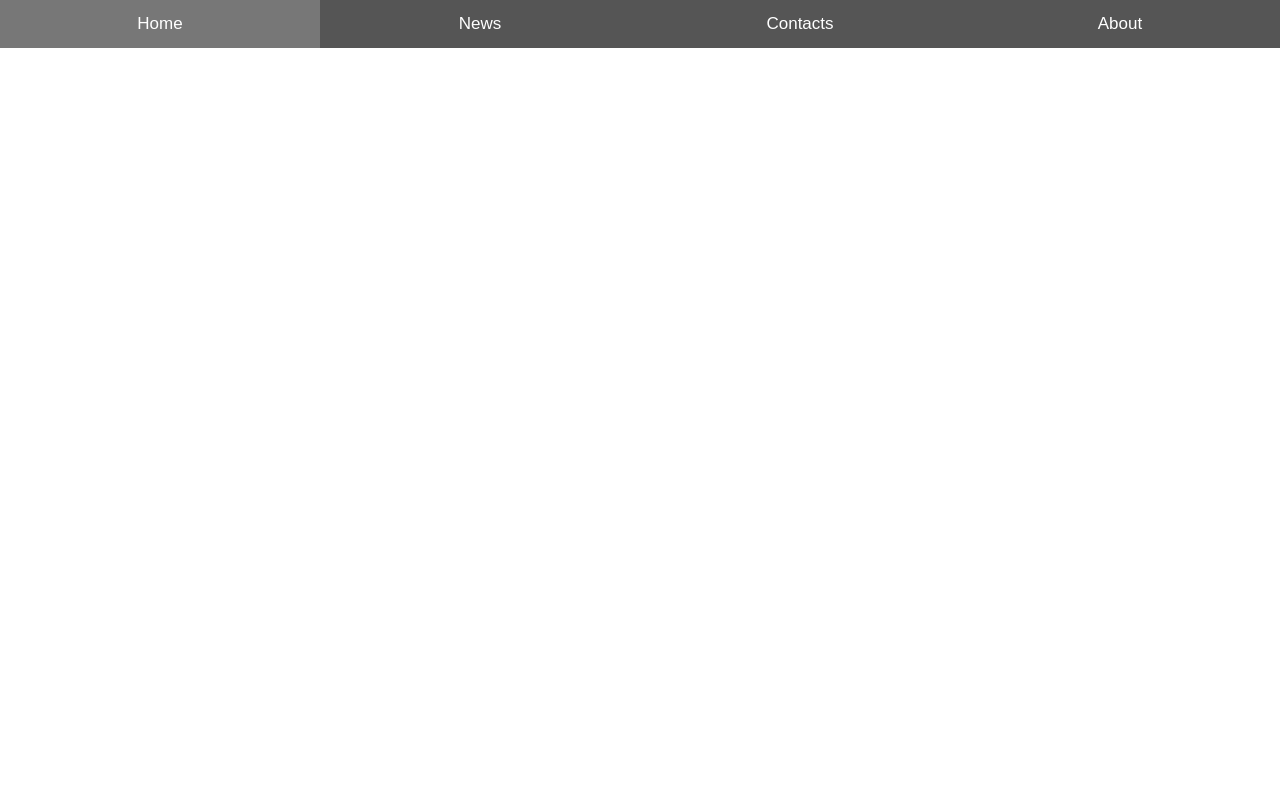
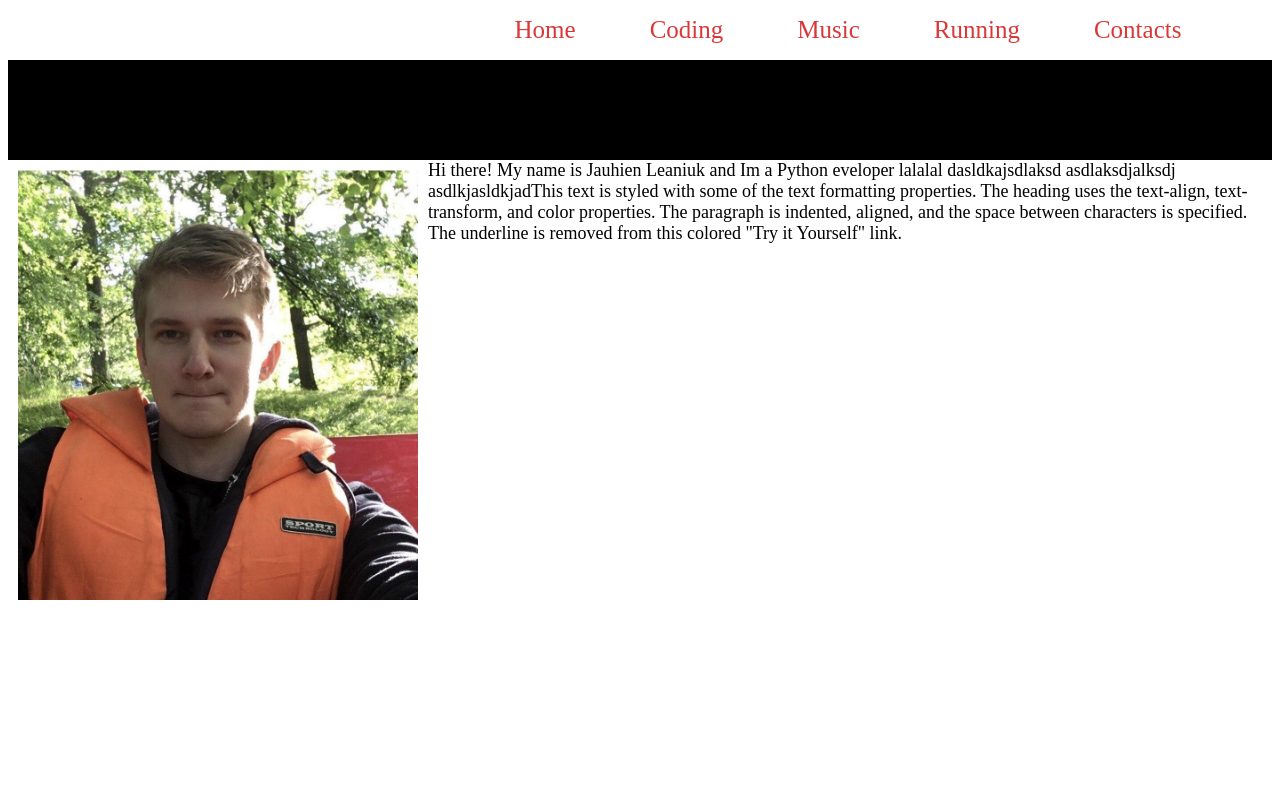
Before and after one commit to UngeheurenUngeziefer/JauhienLeaniuk, a Flask app: page / in a window 1280 px wide; the page is wider, and only the part inside the window is pictured. Run offline with Flask 2, Linux system fonts and the light colour scheme.

Commit message:
header added

```diff
--- a/home_page.py
+++ b/home_page.py
@@ -2,15 +2,30 @@ from flask import Flask, url_for, render_template
 app = Flask(__name__)
 
 @app.route('/')
-def home_page(name=None):
-	return render_template('home_page.html', name=name)
+def home(name=None):
+	return render_template('home.html', name=home)
 
-@app.route('/my_projects')
-def hello_world():
-    return 'Here projects!'
+@app.route('/coding')
+def coding():
+    return render_template('coding.html', name=coding)
+
+@app.route('/music')
+def music():
+    return render_template('music.html', name=music)
+
+@app.route('/running')
+def running():
+    return render_template('running.html', name=running)
+
+@app.route('/contacts')
+def contacts():
+    return render_template('contacts.html', name=contacts)
+
 
 with app.test_request_context():
-    url_for('home_page')
-    url_for('hello_world')
+    url_for('home')
+    url_for('coding')
+    url_for('music')
+    url_for('running')
+    url_for('contacts')
     url_for('static', filename='style.css')
-    url_for('static', filename='menu.js')
--- a/static/menu.js
+++ /dev/null
@@ -1,25 +0,0 @@
-function openPage(pageName, elmnt, color) {
-  var i, tabcontent, tablinks;
-  tabcontent = document.getElementsByClassName("tabcontent");
-  // Проходит итераций столько сколько существует табконтентов и прячет их
-  for (i = 0; i < tabcontent.length; i++) {
-    tabcontent[i].style.display = "none";
-  }
-
-  // Remove the background color of all tablinks/buttons
-  // прячет все цвета всех элементов
-  tablinks = document.getElementsByClassName("tablink");
-  for (i = 0; i < tablinks.length; i++) {
-    tablinks[i].style.backgroundColor = "";
-  }
-
-  // Show the specific tab content
-  // Показывает контент
-  document.getElementById(pageName).style.display = "block";
-
-  // Add the specific color to the button used to open the tab content
-  elmnt.style.backgroundColor = color;
-}
-
-// Get the element with id="defaultOpen" and click on it
-document.getElementById("defaultOpen").click();
--- a/static/style.css
+++ b/static/style.css
@@ -1,36 +1,58 @@
-/* Set height of body and the document to 100% to enable "full page tabs" */
-body, html {
-  height: 100%;
-  margin: 0;
-  font-family: Arial;
+body {
+  background: white;
 }
 
-/* Style tab links */
-.tablink {
-  background-color: #555;
-  color: white;
-  float: left;
-  border: none;
-  outline: none;
-  cursor: pointer;
-  padding: 14px 16px;
-  font-size: 17px;
-  width: 25%;
+text {
+  font-size: 18px;
+  font-family: PT Sans;
+  color: black;
+  }
+
+.black_block {
+  background: black;
+  height: 100px;
+  width: 100%;
+  margin: 0;
+  padding: 0;
 }
 
-.tablink:hover {
-  background-color: #777;
+.leftimg {
+  float:left; /* Выравнивание по левому краю */
+  margin: 10px 10px 10px 10px; /* Отступы вокруг картинки */
 }
 
-/* Style the tab content (and add height:100% for full page content) */
-.tabcontent {
-  color: white;
-  display: none;
-  padding: 100px 20px;
-  height: 100%;
+
+/* стили для верхних кнопок, подчёркивание, смена цвета */
+a {
+    color: #da3838;
+    text-decoration: none;
+    font-size: 25px;
+    font-family: Chalet NewYorkNineteenEighty;
+    padding: 5px;
+    padding-top: 0px;
+
+    background-image: linear-gradient(currentColor, currentColor);
+    background-position: 0% 100%;
+    background-repeat: no-repeat;
+    background-size: 0% 2px;
+    transition: background-size .3s;
 }
 
-#Home {background-color: red;}
-#News {background-color: green;}
-#Contacts {background-color: blue;}
-#About {background-color: orange;}
+a:hover, a:focus {
+    background-size: 100% 2px;
+    color: #de8181;
+}
+
+/* выравнивание верхних кнопок по ширине экрана */
+ul {
+  align-content: center;
+  text-align: center;
+  width: 200vh;
+}
+
+ul li  {
+  display: inline-block;
+  text-align: center;
+  padding-left: 30px;
+  padding-right: 30px;
+}
--- /dev/null
+++ b/templates/coding.html
@@ -0,0 +1,4 @@
+{% include 'header.html' %}
+<body>
+	Coding here
+</body>
--- /dev/null
+++ b/templates/contacts.html
@@ -0,0 +1,4 @@
+{% include 'header.html' %}
+<body>
+	Contacts here
+</body>
--- /dev/null
+++ b/templates/header.html
@@ -0,0 +1,20 @@
+<!DOCTYPE html>
+<html>
+  <head>
+    <meta charset="utf-8">
+    <meta name="viewport" content="width=device-width">
+    <title>Jauhien.Leaniuk</title>
+    <link rel="stylesheet" href="{{ url_for('static', filename='style.css') }}" />
+	    <ul>
+	        <li><a href='{{ url_for("home") }}'>Home</a></li>
+	        <li><a href='{{ url_for("coding") }}'>Coding</a></li>
+	        <li><a href='{{ url_for("music") }}'>Music</a></li>
+	        <li><a href='{{ url_for("running") }}'>Running</a></li>
+	        <li><a href='{{ url_for("contacts") }}'>Contacts</a></li>
+		</ul>
+
+  </head>
+  <body>
+	<div class='black_block'></div>
+  </body>
+</html>
--- /dev/null
+++ b/templates/home.html
@@ -0,0 +1,7 @@
+{% include 'header.html' %}
+<body>
+	<title>About Me</title>
+	<img src="{{ 'static/photo.jpg' }}" alt="my photo" height=430 width=400 class='leftimg'>
+	<text>Hi there! My name is Jauhien Leaniuk and Im a Python eveloper lalalal
+	dasldkajsdlaksd asdlaksdjalksdj asdlkjasldkjadThis text is styled with some of the text formatting properties. The heading uses the text-align, text-transform, and color properties. The paragraph is indented, aligned, and the space between characters is specified. The underline is removed from this colored "Try it Yourself" link.</text>
+</body>
--- a/templates/home_page.html
+++ /dev/null
@@ -1,37 +0,0 @@
-<!DOCTYPE html>
-<html lang="en-US">
-<head>
-    <meta charset="UTF-8">
-    <meta name="viewport" content="width=device-width, initial-scale=1">
-	<link href="/static/style.css" rel="stylesheet">
-	<script src="/static/menu.js"></script>
-    <title>Today's Date</title>
-</head>
-<body>
-<button class="tablink" onclick="openPage('Home', this, 'red')">Home</button>
-<button class="tablink" onclick="openPage('News', this, 'green')" id="defaultOpen">News
-</button>
-<button class="tablink" onclick="openPage('Contacts', this, 'blue')">Contacts</button>
-<button class="tablink" onclick="openPage('About', this, 'orange')">About</button>
-
-<div id="Home" class="tabcontent">
-  <h3>Home</h3>
-  <img src="/static/logo.png">
-  <p>Home is where the heart is..</p>
-</div>
-
-<div id="News" class="tabcontent">
-  <h3>News</h3>
-  <p>Some news this fine day!</p>
-</div>
-
-<div id="Contacts" class="tabcontent">
-  <h3>Contacts</h3>
-  <p>Get in touch, or swing by for a cup of coffee.</p>
-</div>
-
-<div id="About" class="tabcontent">
-  <h3>About</h3>
-  <p>Who we are and what we do.</p>
-</div>
-</body>
--- /dev/null
+++ b/templates/music.html
@@ -0,0 +1,4 @@
+{% include 'header.html' %}
+<body>
+	Music
+</body>
--- /dev/null
+++ b/templates/running.html
@@ -0,0 +1,4 @@
+{% include 'header.html' %}
+<body>
+	Running
+</body>
```
Also changed, not shown: resourses/colors.png (added), static/photo.jpg (added), 1 other file.
